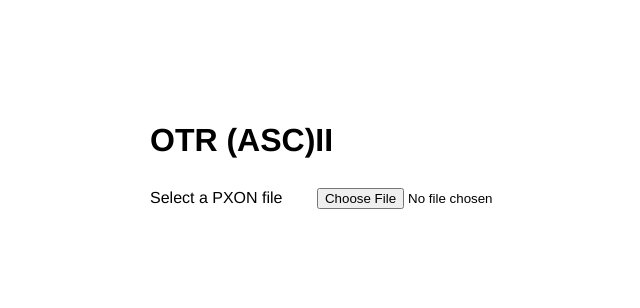
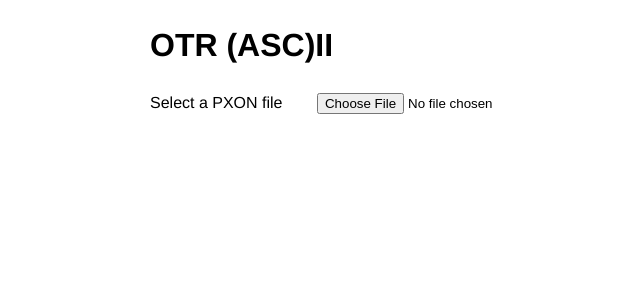
Before and after one commit to taravancil/otr-asc-ii, a plain HTML site: page index.html in a window 1280 px wide. Shown: the whole page, without its empty margins (175-815 px from the left). Drawn offline with Linux system fonts and the light colour scheme; a web font is replaced by a local one.

Commit message:
Update .container styles

```diff
--- a/css/main.css
+++ b/css/main.css
@@ -150,10 +150,8 @@ figure {
   padding: 0 10px;
 }
 
-@media (min-width: 600px) {
-  .container {
-    padding: 95px 10px;
-  }
+.container--medium {
+  max-width: 800px;
 }
 
 .container.wide {
```
